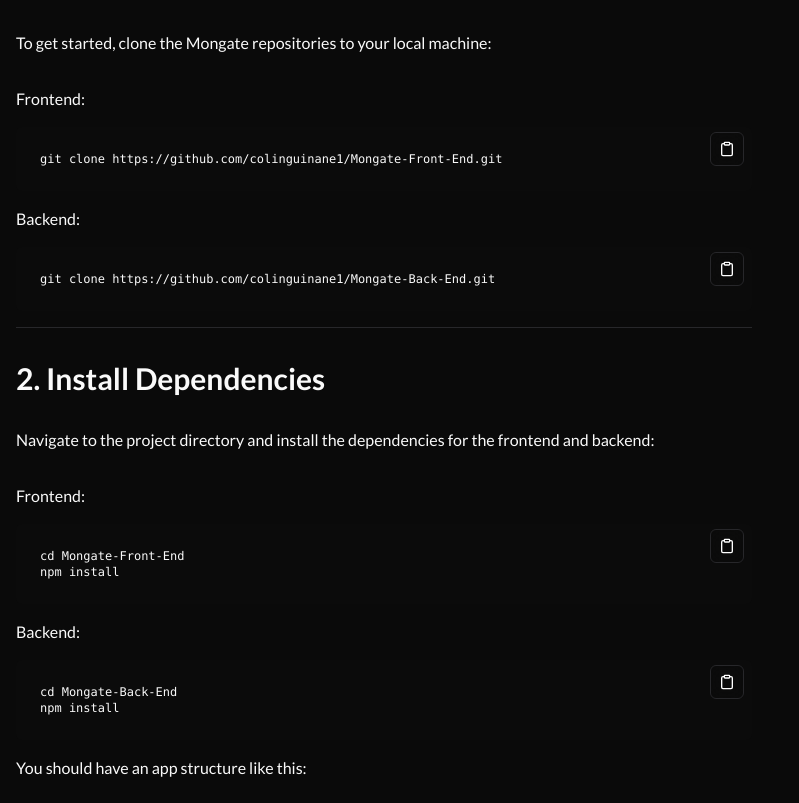
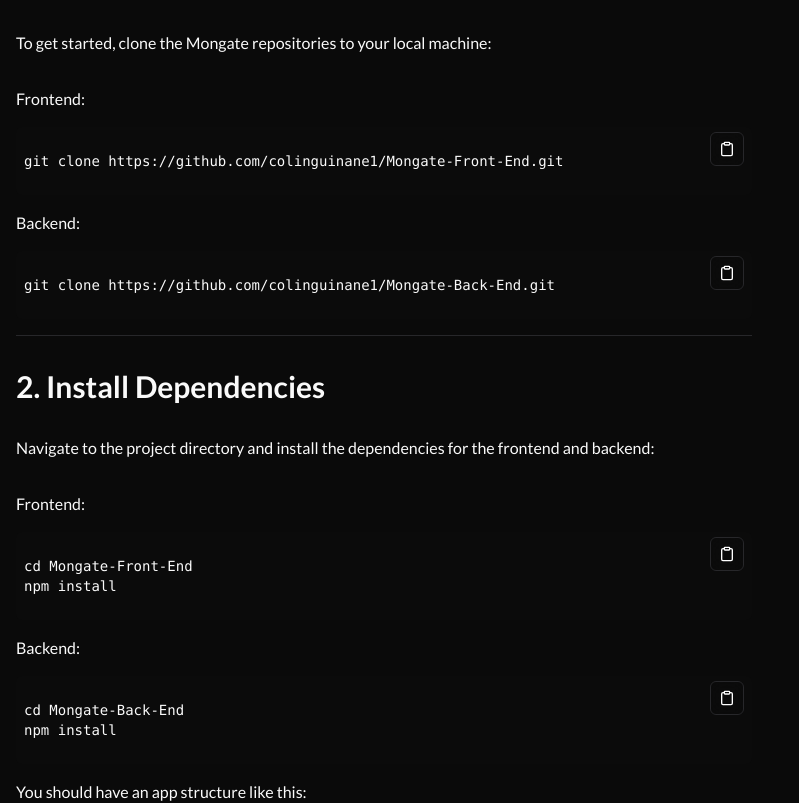
Before and after one commit to colinguinane1/Mongate-Front-End, a Next.js app: page / in a window 1280 px wide. Shown: the part 2244-3047 px from the top of the page, without its empty margins (0-799 px from the left). Built offline with nearby package versions, Linux system fonts and the light colour scheme; no server answers; what tailwindcss-motion would draw is missing.

Commit message:
Update custom-code.tsx

```diff
--- a/components/mdx/custom-code.tsx
+++ b/components/mdx/custom-code.tsx
@@ -50,7 +50,7 @@ const Code = (props: any, className: any) => {
         ref={codeRef}
         className={`${
           props.className || ""
-        } border-none h-fit p-4 text-xs overflow-auto`}
+        } border-none h-fit text-sm overflow-auto`}
       >
         {/* Render the code without applying inline code styles */}
         <code className="whitespace-pre">{props.children}</code>
```
